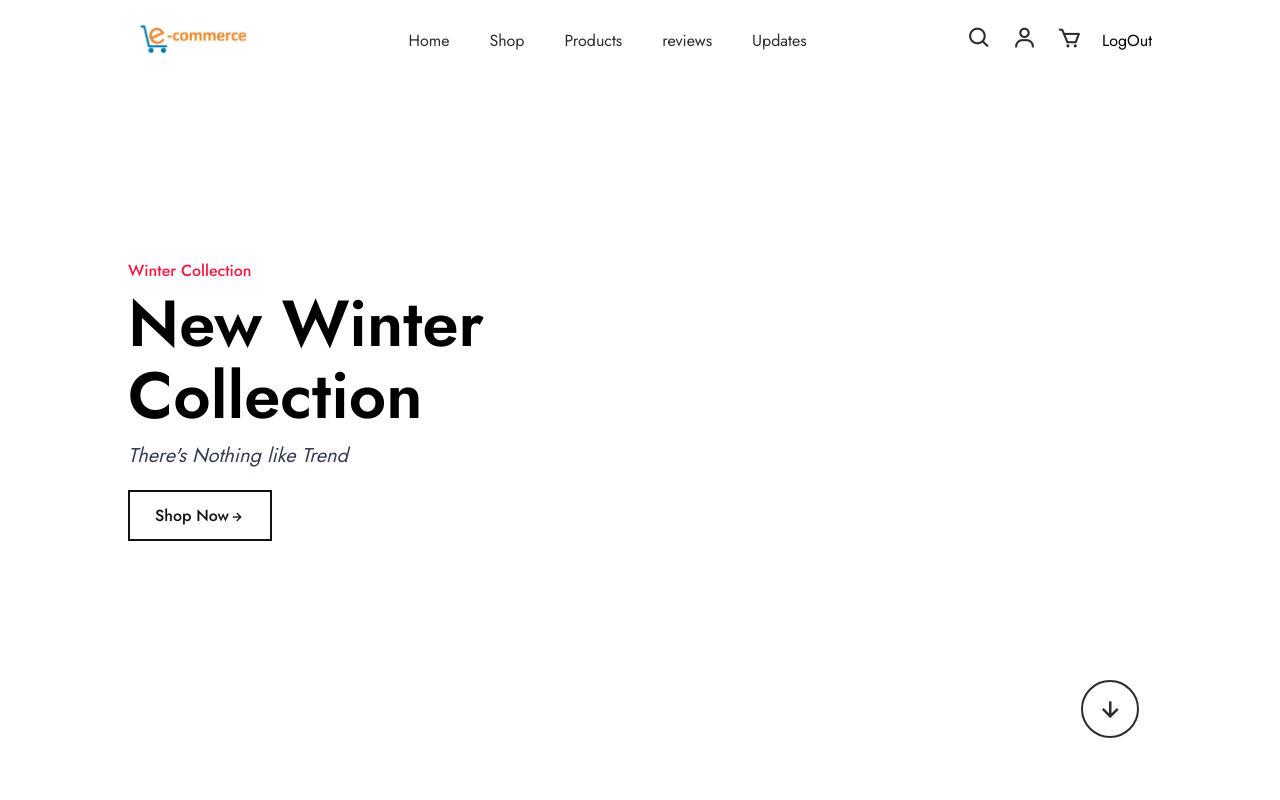
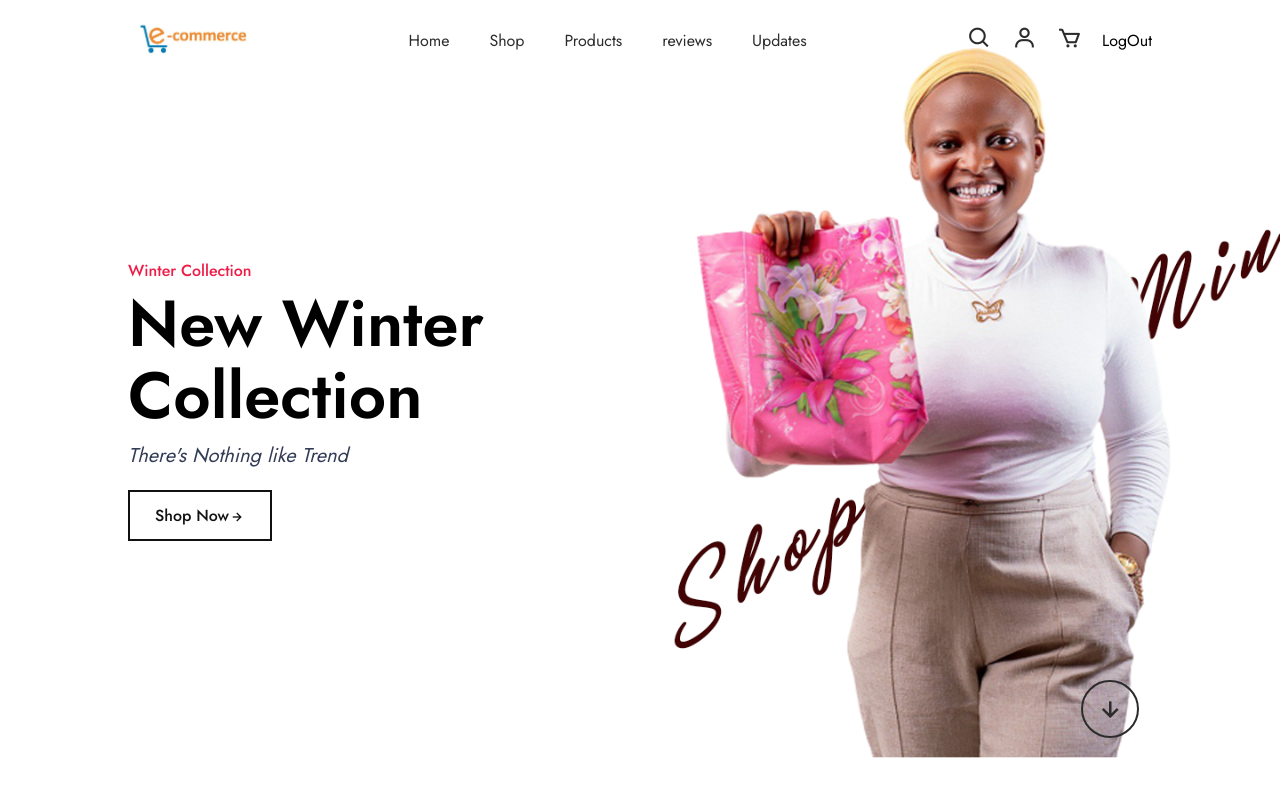
Before and after one commit to Mostafa21atef/Ecommerce, a plain HTML site: page index.html in a window 1280 px wide. Shown: the top 800 px of the page. Drawn offline with nearby package versions, Linux system fonts and the light colour scheme.

Commit message:
Update style.css

```diff
--- a/style.css
+++ b/style.css
@@ -76,7 +76,7 @@ section{
 .main-home{
     width: 100%;
     height: 100vh;
-    background-image: url(./images/banner.png);
+    background-image: url(banner.png);
     background-position: center;
     background-size: cover;
     display: grid;
```
